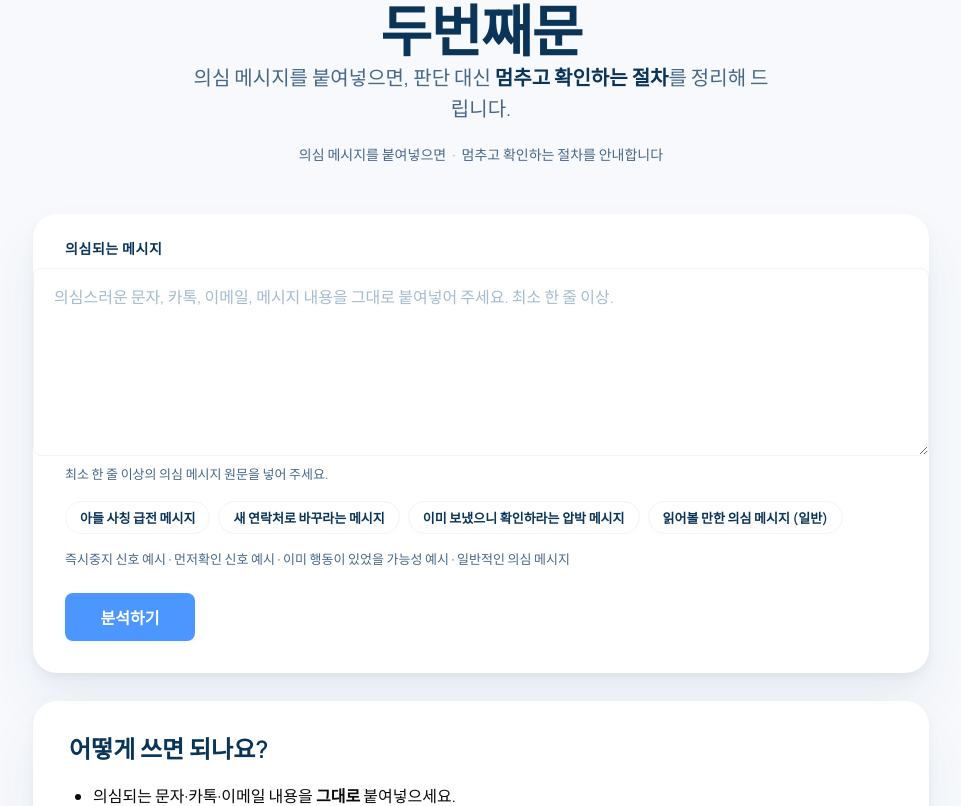
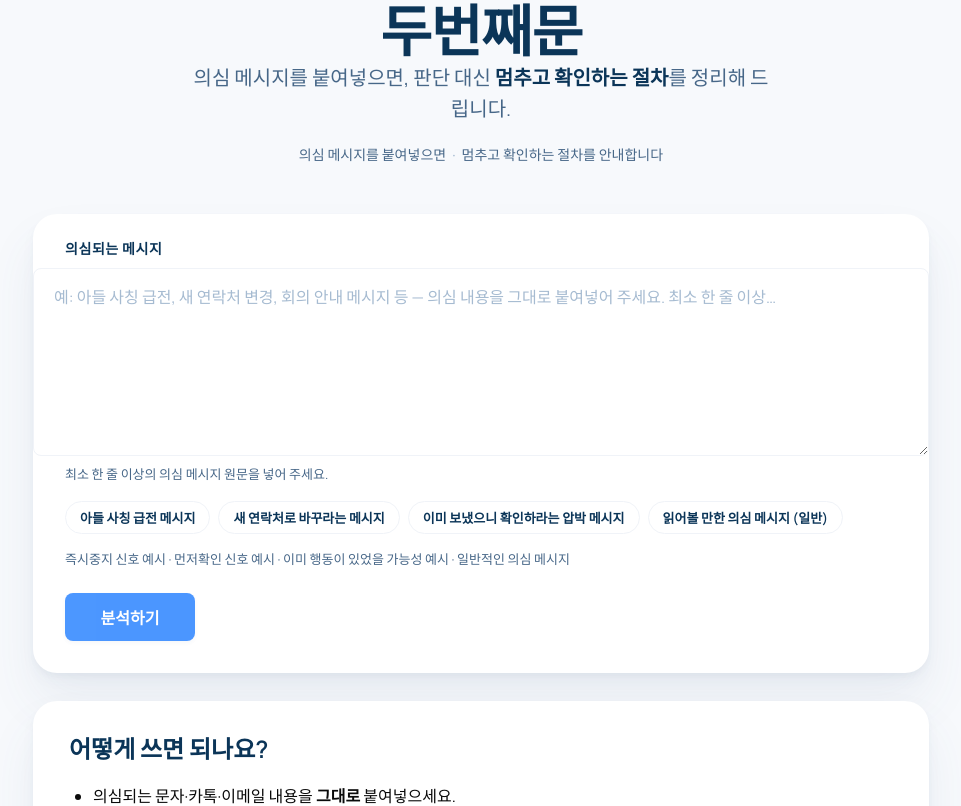
Before and after one commit to HUNMINRYU/mabc-final_second_door, a Next.js app in the folder mabc-second-door/: page / in a window 1280 px wide. Shown: the top 806 px of the page, without its empty margins (159-1120 px from the left). Built offline with nearby package versions, Linux system fonts and the light colour scheme.

Commit message:
improve: 접근성·입력 필드 UX 작은 보정 (reduced-motion, textarea name/autocomplete/placeholder)

```diff
--- a/mabc-second-door/src/app/globals.css
+++ b/mabc-second-door/src/app/globals.css
@@ -558,8 +558,17 @@ strong { color: inherit; }
 }
 
 /* ============================================================
-   Skip Link
+   접근성: 축소 운동 선호자용 애니메이션 제어
    ============================================================ */
+
+@media (prefers-reduced-motion: reduce) {
+  *, *::before, *::after {
+    animation-duration: 0.01ms !important;
+    animation-iteration-count: 1 !important;
+    transition-duration: 0.01ms !important;
+    scroll-behavior: auto !important;
+  }
+}
 .toast-container {
   position: fixed;
   top: 1.5rem;
--- a/mabc-second-door/src/app/page.tsx
+++ b/mabc-second-door/src/app/page.tsx
@@ -258,13 +258,15 @@ export default function Home() {
           </div>
           <textarea
             id="message"
+            name="message"
             ref={textareaRef}
             value={message}
             onChange={(e) => setMessage(e.target.value)}
-            placeholder="의심스러운 문자, 카톡, 이메일, 메시지 내용을 그대로 붙여넣어 주세요. 최소 한 줄 이상."
+            placeholder="예: 아들 사칭 급전, 새 연락처 변경, 회의 안내 메시지 등 — 의심 내용을 그대로 붙여넣어 주세요. 최소 한 줄 이상…"
             rows={6}
             className="message-input"
             aria-describedby="message-hint"
+            autoComplete="off"
           />
           <span id="message-hint" className="text-tiny">
             최소 한 줄 이상의 의심 메시지 원문을 넣어 주세요.
```
